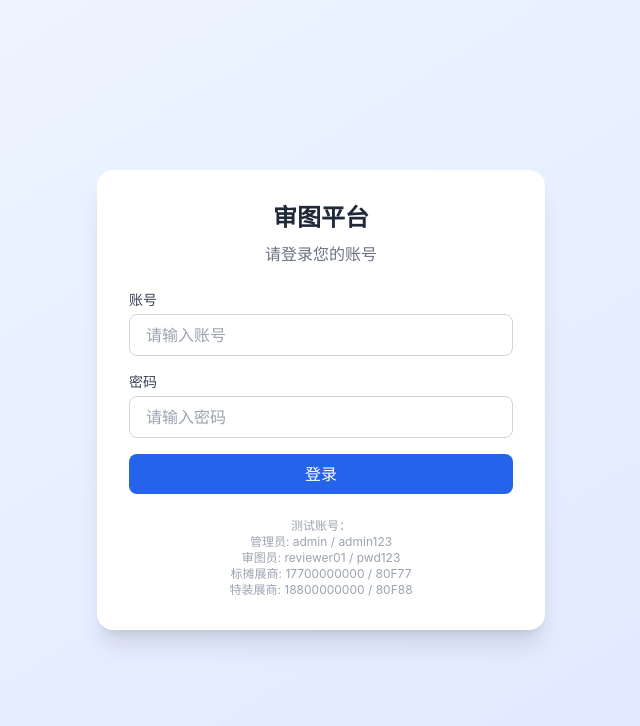
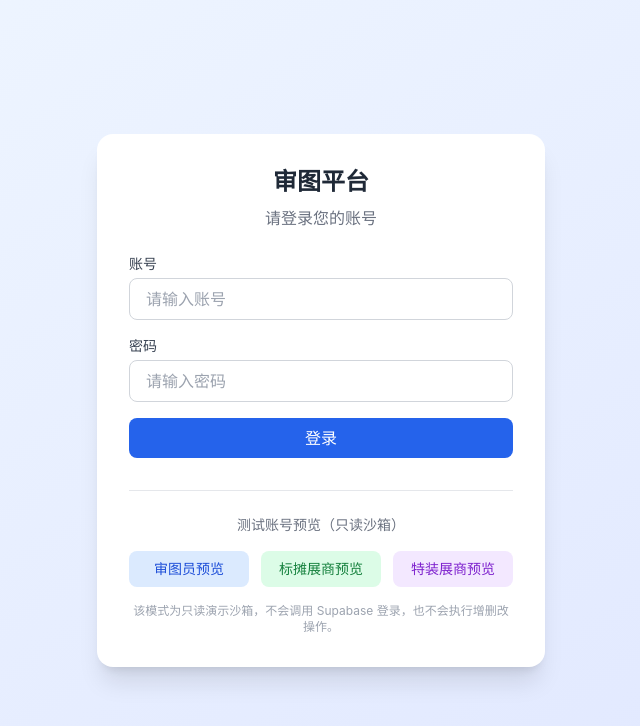
Before and after one commit to Vieillier/meoo_zip_1778733450404, a React app: page /#/login in a window 1280 px wide. Shown: the top 726 px of the page, without its empty margins (319-959 px from the left). Built offline with nearby package versions, Linux system fonts and the light colour scheme.

Commit message:
测试按钮修复

```diff
--- a/src/pages/Login.tsx
+++ b/src/pages/Login.tsx
@@ -2,6 +2,8 @@ import { useState } from 'react';
 import { useNavigate } from 'react-router-dom';
 import { supabase } from '../supabase/client';
 import { motion } from 'framer-motion';
+import { useAuth } from '../App';
+import { UserRole, ROLE_ROUTES } from '../constants/users';
 
 export default function Login() {
   const [username, setUsername] = useState('');
@@ -9,6 +11,12 @@ export default function Login() {
   const [error, setError] = useState('');
   const [loading, setLoading] = useState(false);
   const navigate = useNavigate();
+  const { enterPreviewMode } = useAuth();
+
+  const handlePreview = (role: UserRole) => {
+    enterPreviewMode(role);
+    navigate(ROLE_ROUTES[role] || '/');
+  };
 
   const handleLogin = async (e: React.FormEvent) => {
     e.preventDefault();
@@ -186,12 +194,34 @@ export default function Login() {
           </button>
         </form>
 
-        <div className="mt-6 text-xs text-gray-400 text-center">
-          <p>测试账号：</p>
-          <p>管理员: admin / admin123</p>
-          <p>审图员: reviewer01 / pwd123</p>
-          <p>标摊展商: 17700000000 / 80F77</p>
-          <p>特装展商: 18800000000 / 80F88</p>
+        <div className="mt-8 pt-6 border-t border-gray-200">
+          <p className="text-center text-sm text-gray-500 mb-4">测试账号预览（只读沙箱）</p>
+          <div className="grid grid-cols-3 gap-3">
+            <button
+              type="button"
+              onClick={() => handlePreview('reviewer')}
+              className="px-3 py-2 bg-blue-100 text-blue-700 rounded-lg hover:bg-blue-200 transition-colors text-sm font-medium"
+            >
+              审图员预览
+            </button>
+            <button
+              type="button"
+              onClick={() => handlePreview('standard_exhibitor')}
+              className="px-3 py-2 bg-green-100 text-green-700 rounded-lg hover:bg-green-200 transition-colors text-sm font-medium"
+            >
+              标摊展商预览
+            </button>
+            <button
+              type="button"
+              onClick={() => handlePreview('custom_exhibitor')}
+              className="px-3 py-2 bg-purple-100 text-purple-700 rounded-lg hover:bg-purple-200 transition-colors text-sm font-medium"
+            >
+              特装展商预览
+            </button>
+          </div>
+          <p className="mt-4 text-xs text-gray-400 text-center">
+            该模式为只读演示沙箱，不会调用 Supabase 登录，也不会执行增删改操作。
+          </p>
         </div>
       </motion.div>
     </div>
```
